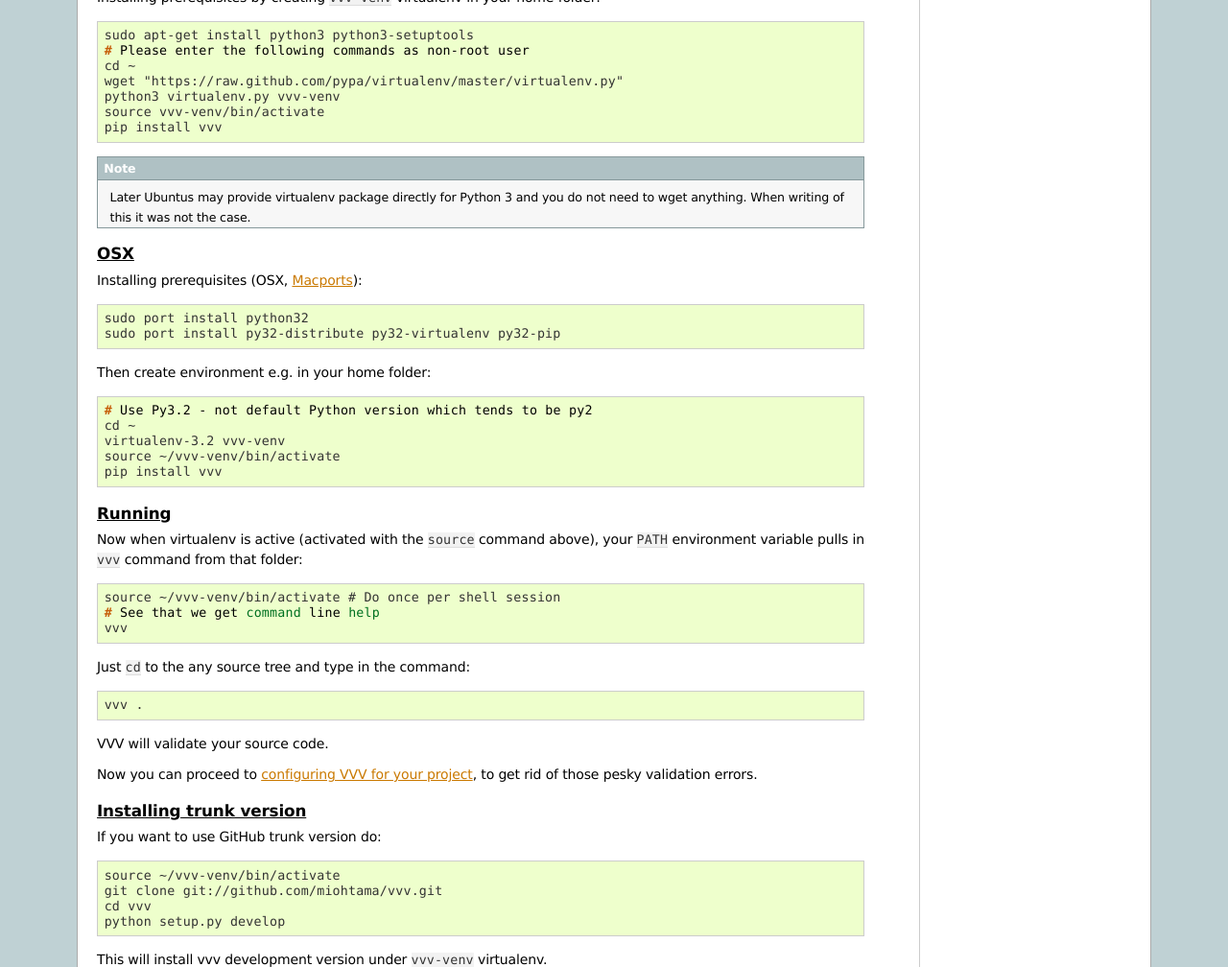
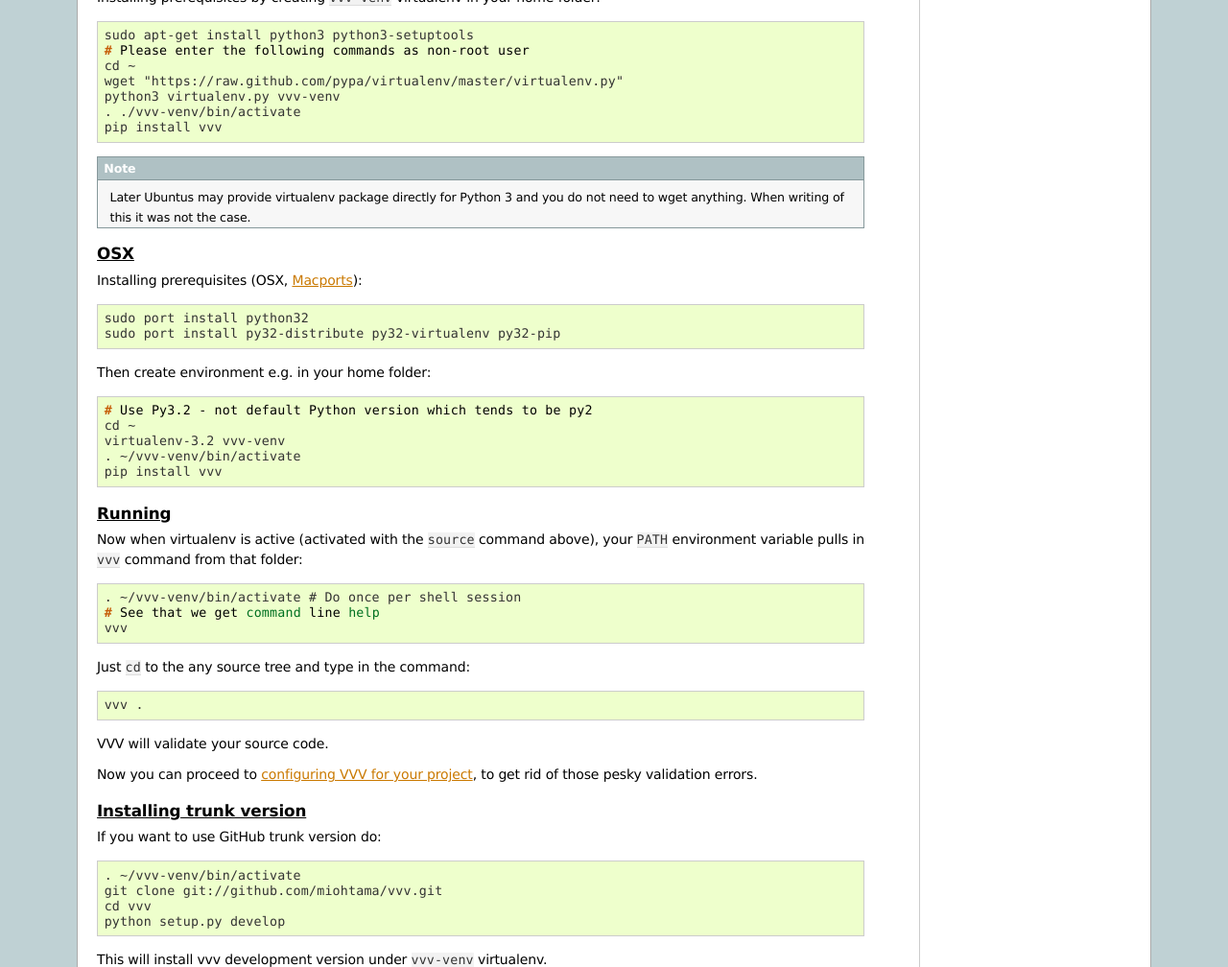
Before and after one commit to miohtama/vvv, a Sphinx documentation site: the page built from docs/source/installation.rst, in a window 1280 px wide. Shown: the part 607-1615 px from the top of the page at 96% size. Built offline with Sphinx 7.4.7, drawn with Linux system fonts in a browser that asks for light colours.

Commit message:
Banish use of source as venv activator command

```diff
--- a/CHANGELOG.rst
+++ b/CHANGELOG.rst
@@ -1,5 +1,10 @@
 Changelog
 ===================
+
+0.2.4 - 0.2.5
+---------------
+
+- Depend on docutils as RST validator soft-depends on it, but cannot install docutils in host environment [miohtama]
 
 0.2.3 - 0.2.4
 ---------------
--- a/docs/source/installation.rst
+++ b/docs/source/installation.rst
@@ -35,7 +35,7 @@ Installing prerequisites by creating ``vvv-venv`` virtualenv in your home folder
     cd ~
     wget "https://raw.github.com/pypa/virtualenv/master/virtualenv.py"
     python3 virtualenv.py vvv-venv
-    source vvv-venv/bin/activate
+    . ./vvv-venv/bin/activate
     pip install vvv
 
 .. note ::
@@ -57,7 +57,7 @@ Then create environment e.g. in your home folder::
     # Use Py3.2 - not default Python version which tends to be py2
     cd ~
     virtualenv-3.2 vvv-venv
-    source ~/vvv-venv/bin/activate
+    . ~/vvv-venv/bin/activate
     pip install vvv
 
 Running
@@ -66,7 +66,7 @@ Running
 Now when virtualenv is active (activated with the ``source`` command above), your ``PATH``
 environment variable pulls in ``vvv`` command from that folder::
 
-    source ~/vvv-venv/bin/activate # Do once per shell session
+    . ~/vvv-venv/bin/activate # Do once per shell session
     # See that we get command line help
     vvv
 
@@ -84,7 +84,7 @@ Installing trunk version
 
 If you want to use GitHub trunk version do::
 
-    source ~/vvv-venv/bin/activate
+    . ~/vvv-venv/bin/activate
     git clone git://github.com/miohtama/vvv.git
     cd vvv
     python setup.py develop
--- a/docs/source/integration.rst
+++ b/docs/source/integration.rst
@@ -92,7 +92,7 @@ This prevents you to commit files violating policy.
 If you have :doc:`a local installation using virtualenv </installation>`::
 
     # Activate the virtualenv
-    source ~/vvv-venv/bin/activate
+    . ~/vvv-venv/bin/activate
 
     # Run pre-commit hook installation
     vvv-install-git-pre-commit-hook
@@ -247,7 +247,7 @@ This will install VVV with buildout run. In ``buildout.cfg``::
   stop-on-error = true
   location = ${buildout:directory}/vvv-venv
   update-command = true
-  command = wget --no-check-certificate "https://raw.github.com/pypa/virtualenv/master/virtualenv.py" && python3 virtualenv.py -p python3 ${buildout:directory}/vvv-venv && source vvv-venv/bin/activate && pip install vvv
+  command = wget --no-check-certificate "https://raw.github.com/pypa/virtualenv/master/virtualenv.py" && python3 virtualenv.py -p python3 vvv-venv && . ./vvv-venv/bin/activate && pip install vvv
 
 .. note ::
 
--- a/setup.py
+++ b/setup.py
@@ -9,7 +9,7 @@ from setuptools import setup, find_packages
 LONG_DESCRIPTION = open("README.rst").read() + "\n" + open("CHANGELOG.rst").read()
 
 setup(name = "vvv",
-    version = "0.2.4",
+    version = "0.2.5",
     long_description = LONG_DESCRIPTION,
     description = "A convenience utility for software source code validation and linting",
     author = "Mikko Ohtamaa",
@@ -18,7 +18,8 @@ setup(name = "vvv",
     install_requires = ["setuptools",
         "PyYAML==3.10",
         "plac==0.9.0",
-        "requests==0.11.1"
+        "requests==0.11.1",
+        "docutils==0.8.1" # TODO: Could be upgraded to 0.9, but not tested
     ],
     packages = find_packages(exclude=["tests"]),
     classifiers=[
```
